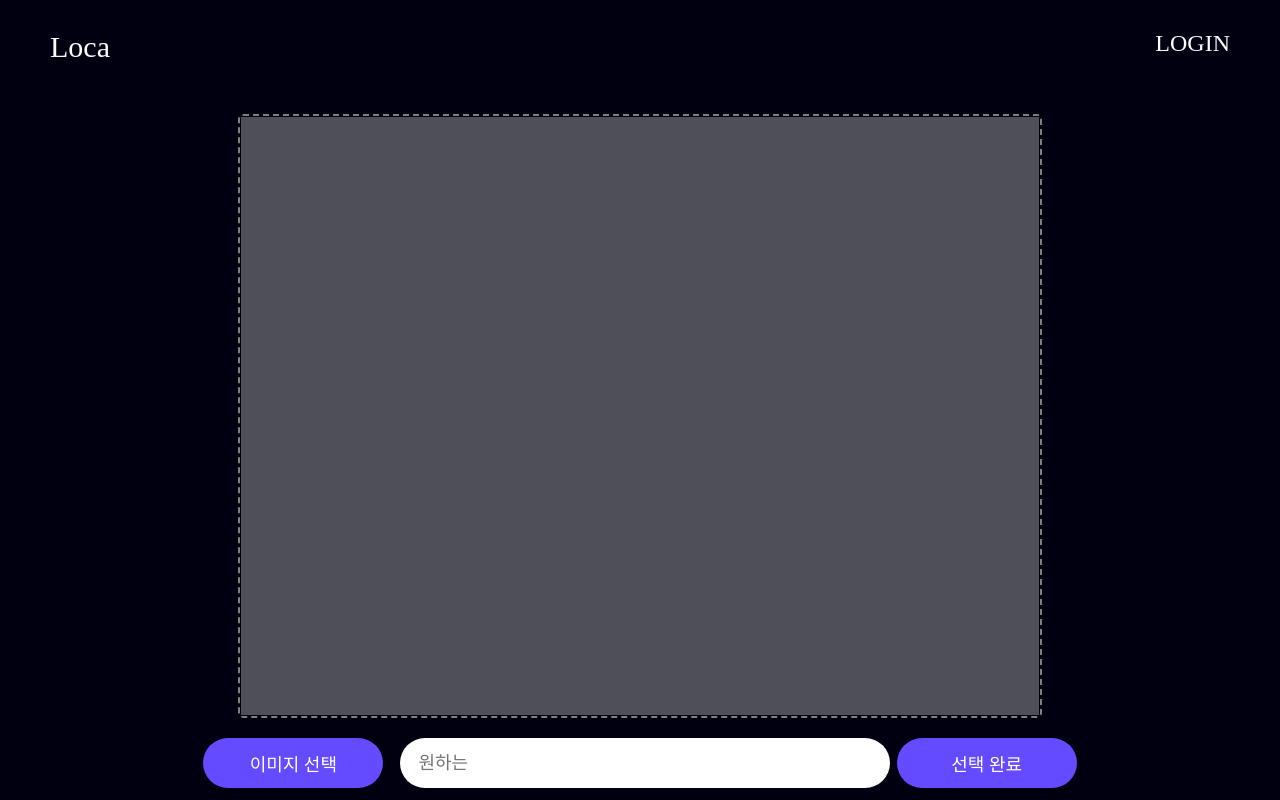
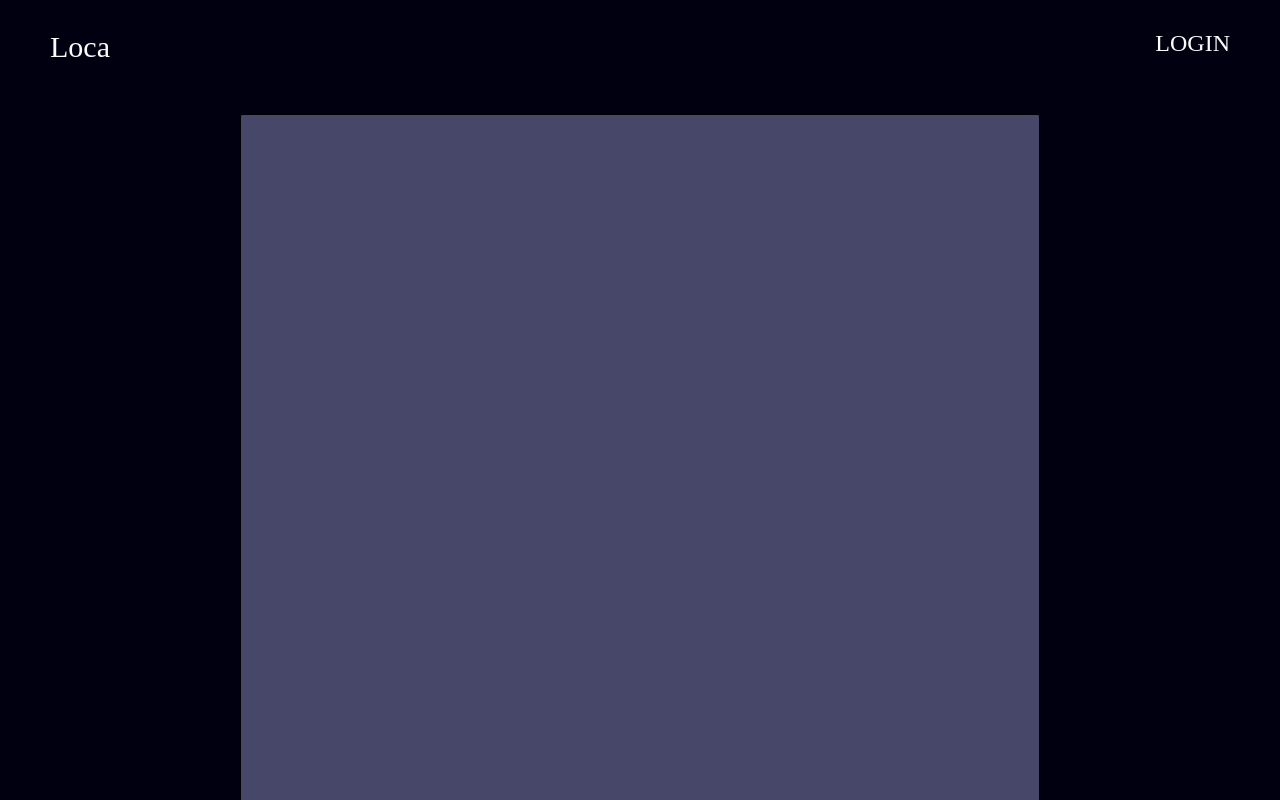
Before and after one commit to swuniv-marveling/SWUniv_Hackaton_FrontEnd, a React (Create React App) app: page /user/imageselect in a window 1280 px wide. Shown: the top 800 px of the page. Built offline with nearby package versions, Linux system fonts and the light colour scheme; a web font is replaced by a local one.

Commit message:
feat: 백엔드 api 함수 선언

```diff
--- a/src/imageselect.jsx
+++ b/src/imageselect.jsx
@@ -40,6 +40,7 @@ const DrawingEditor = () => {
       };
     }
   }, [image]);
+
   const handleMouseDown = (event) => {
     isDrawing.current = true;
 
@@ -67,7 +68,7 @@ const DrawingEditor = () => {
           imgWidth = 800;
           imgHeight = imgWidth / aspectRatio;
         } else {
-          imgHeight = 600;
+          imgHeight = 800;
           imgWidth = imgHeight * aspectRatio;
         }
 
@@ -79,7 +80,6 @@ const DrawingEditor = () => {
 
     reader.readAsDataURL(file);
   };
-
 
   const handleMouseMove = (event) => {
     if (!isDrawing.current) return;
@@ -134,12 +134,10 @@ const DrawingEditor = () => {
         justifyContent: "center",
       }}
     >
-
       <div
         style={{
           width: "800px",
-          height: "600px",
-          border: "2px dashed gray",
+          height: "800px",
           borderRadius: "5px",
           display: "flex",
           alignItems: "center",
@@ -152,17 +150,17 @@ const DrawingEditor = () => {
       >
         <Stage
           width={800}
-      height={600}
+          height={800}
           onMouseDown={handleMouseDown}
-      onMousemove={handleMouseMove}
-      onMouseup={handleMouseUp}
+          onMouseMove={handleMouseMove}
+          onMouseUp={handleMouseUp}
           ref={stageRef}
         >
           <Layer>
             <Rect
               width={800}
-          height={600}
-          fill="rgba(255, 255, 255, 0.3)"
+              height={800}
+              fill="rgba(71,71,105,1)"
               stroke="black"
             />
 
@@ -232,11 +230,12 @@ const DrawingEditor = () => {
             type="text"
             value={text}
             onChange={handleTextChange}
-      placeholder="   원하는 "
+            placeholder="   원하는 결과를 입력하세요. "
             style={{
-        width: "100%",
+              width: "96%",
               height: "40px",
               borderRadius: "40px",
+              paddingLeft: "10px",
               border: "none",
               outline: "none",
               padding: "5px",
@@ -271,7 +270,6 @@ const DrawingEditor = () => {
                 }}
               />
             </button>
-
           )}
         </div>
         <button
@@ -293,8 +291,6 @@ const DrawingEditor = () => {
           선택 완료
         </button>
       </div>
-
-
     </div>
   );
 };
```
Lines whose indentation alone changed are shown as unchanged.
